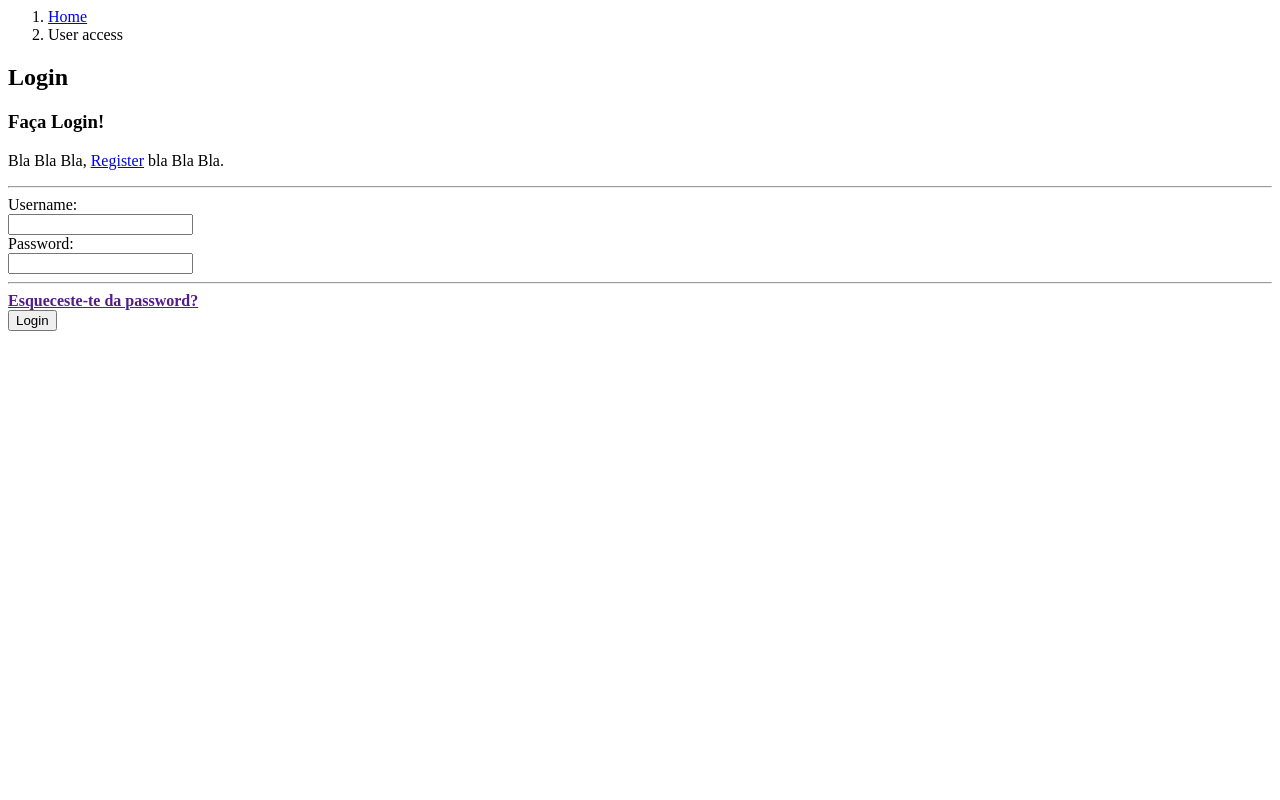
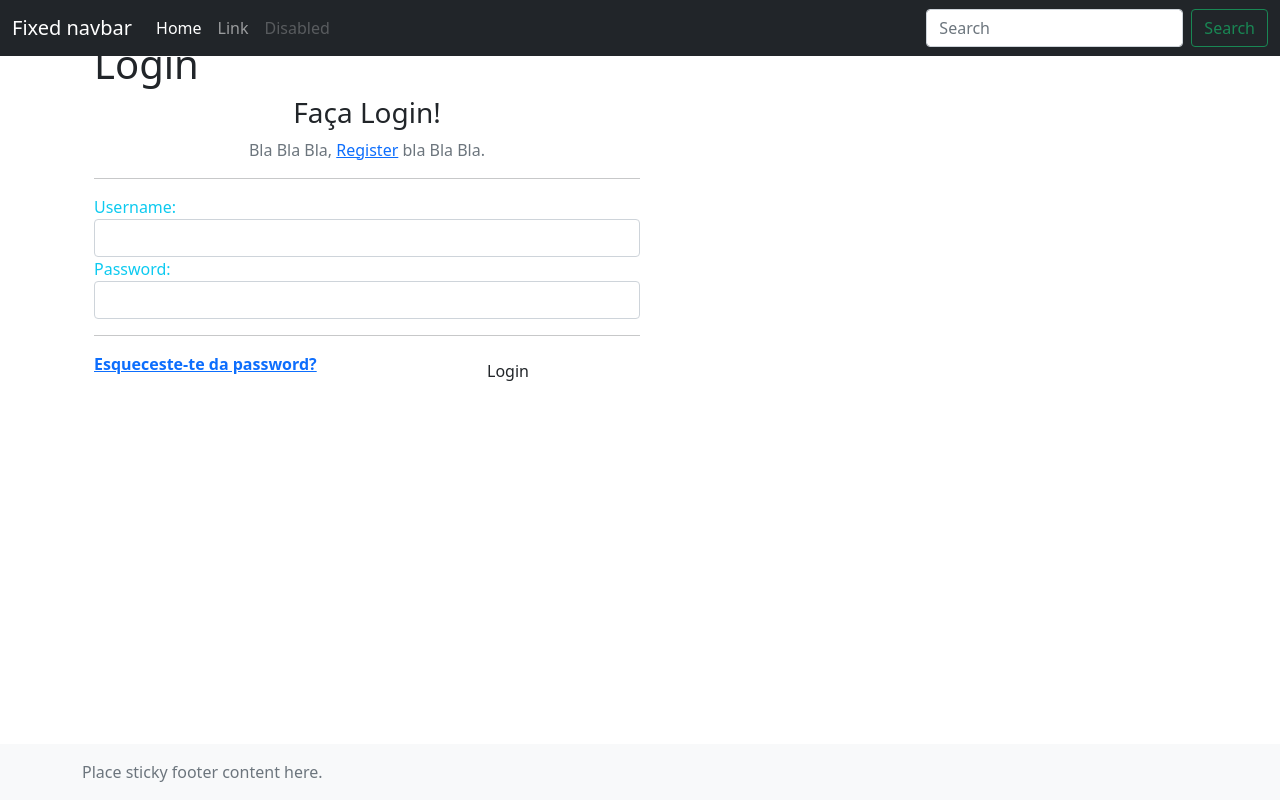
Before and after one commit to jasonmendes1/Fatura-, a PHP site: the page made by views/auth/login.php in a window 1280 px wide. Run offline with PHP 8.4, Linux system fonts and the light colour scheme; the template is opened without the code that fills it, so the values that code supplies are empty; some libraries are stand-ins or nearby versions.

Commit message:
feat: login auth, auth, route AuthController

```diff
--- a/startup/boot.php
+++ b/startup/boot.php
@@ -2,8 +2,8 @@
 
 require_once('./vendor/autoload.php');
 
-define('Fatura+', 'Minha App');
-define('ROTA_LOGIN', 'auth/login');
+define('APP_NAME', 'Minha App');
+define('ROUTE_LOGIN', 'auth/login');
 
 ActiveRecord\Config::initialize(function ($cfg) {
     $cfg->set_model_directory('./models');
--- a/views/layouts/footer.php
+++ b/views/layouts/footer.php
@@ -0,0 +1,13 @@
+</div>
+    </main>
+
+    <footer class="footer mt-auto py-3 bg-light">
+        <div class="container">
+            <span class="text-muted">Place sticky footer content here.</span>
+        </div>
+    </footer>
+
+    <script src="./public/js/bootstrap.bundle.min.js" integrity="sha384-ka7Sk0Gln4gmtz2MlQnikT1wXgYsOg+OMhuP+IlRH9sENBO0LRn5q+8nbTov4+1p" crossorigin="anonymous"></script>
+
+    </body>
+</html>
--- a/views/layouts/header.php
+++ b/views/layouts/header.php
@@ -0,0 +1,72 @@
+<!doctype html>
+<html lang="en" class="h-100">
+<head>
+
+    <meta charset="utf-8">
+    <meta name="viewport" content="width=device-width, initial-scale=1">
+    <meta name="description" content="">
+    <meta name="author" content="Mark Otto, Jacob Thornton, and Bootstrap contributors">
+    <meta name="generator" content="Hugo 0.88.1">
+    <title><?php echo APP_NAME?></title>
+
+    <link rel="canonical" href="https://getbootstrap.com/docs/5.1/examples/sticky-footer-navbar/">
+
+    <!-- Bootstrap core CSS -->
+    <link href="./public/css/bootstrap.min.css" rel="stylesheet" integrity="sha384-1BmE4kWBq78iYhFldvKuhfTAU6auU8tT94WrHftjDbrCEXSU1oBoqyl2QvZ6jIW3" crossorigin="anonymous">
+    <link href="./public/css/style.css"  rel="stylesheet">
+
+    <style>
+        .bd-placeholder-img {
+            font-size: 1.125rem;
+            text-anchor: middle;
+            -webkit-user-select: none;
+            -moz-user-select: none;
+            user-select: none;
+        }
+
+        @media (min-width: 768px) {
+            .bd-placeholder-img-lg {
+                font-size: 3.5rem;
+            }
+        }
+    </style>
+
+
+    <!-- Custom styles for this template -->
+    <link href="sticky-footer-navbar.css" rel="stylesheet">
+</head>
+<body class="d-flex flex-column h-100">
+
+<header>
+    <!-- Fixed navbar -->
+    <nav class="navbar navbar-expand-md navbar-dark fixed-top bg-dark">
+        <div class="container-fluid">
+            <a class="navbar-brand" href="#">Fixed navbar</a>
+            <button class="navbar-toggler" type="button" data-bs-toggle="collapse" data-bs-target="#navbarCollapse" aria-controls="navbarCollapse" aria-expanded="false" aria-label="Toggle navigation">
+                <span class="navbar-toggler-icon"></span>
+            </button>
+            <div class="collapse navbar-collapse" id="navbarCollapse">
+                <ul class="navbar-nav me-auto mb-2 mb-md-0">
+                    <li class="nav-item">
+                        <a class="nav-link active" aria-current="page" href="#">Home</a>
+                    </li>
+                    <li class="nav-item">
+                        <a class="nav-link" href="#">Link</a>
+                    </li>
+                    <li class="nav-item">
+                        <a class="nav-link disabled">Disabled</a>
+                    </li>
+
+                </ul>
+                <form class="d-flex">
+                    <input class="form-control me-2" type="search" placeholder="Search" aria-label="Search">
+                    <button class="btn btn-outline-success" type="submit">Search</button>
+                </form>
+            </div>
+        </div>
+    </nav>
+</header>
+
+<!-- Begin page content -->
+<main class="flex-shrink-0">
+    <div class="container container_margem">
```
Also changed, not shown: controllers/AuthController.php (added, +34 -0 lines), controllers/BaseAuthController.php (added, +20 -0 lines), controllers/LoginController.php (deleted, +0 -9 lines), models/auth.php (+34 -0 lines), router.php (+26 -0 lines), views/auth/logout.php (added, +10 -0 lines).
